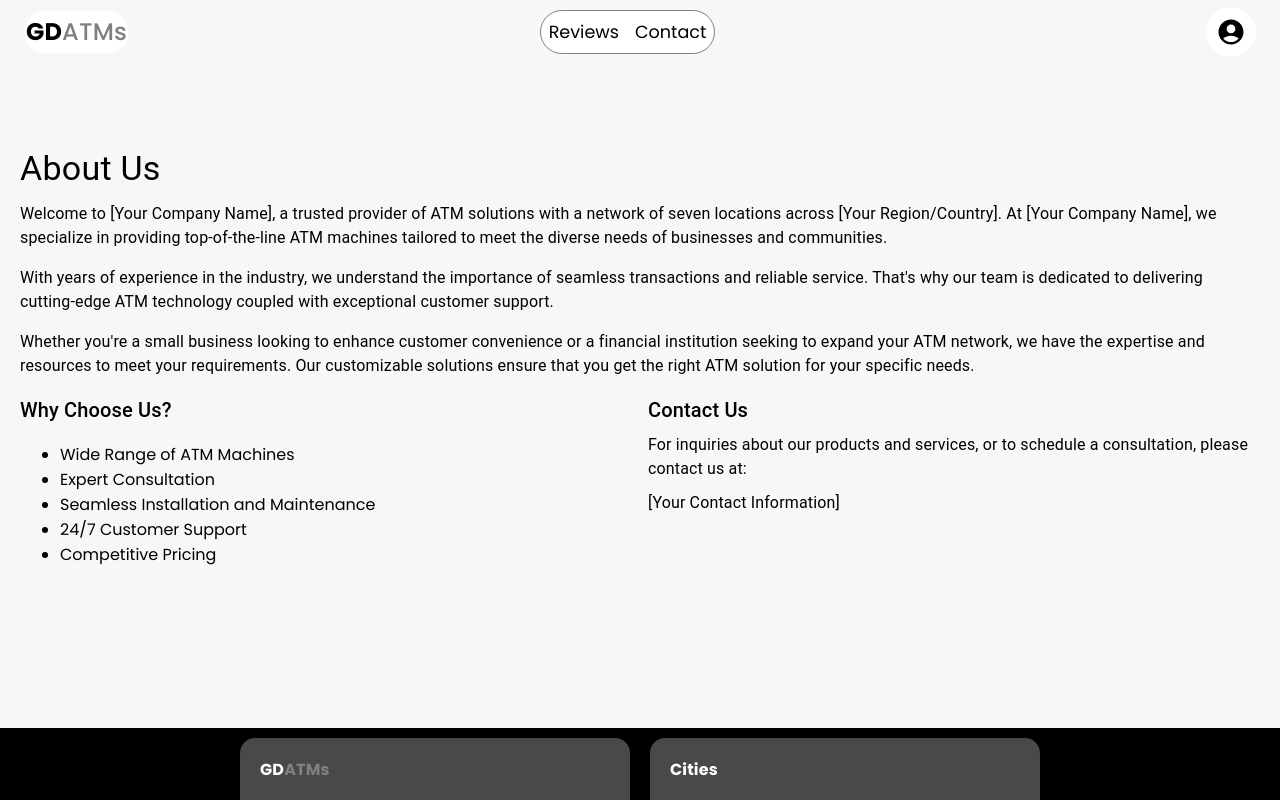
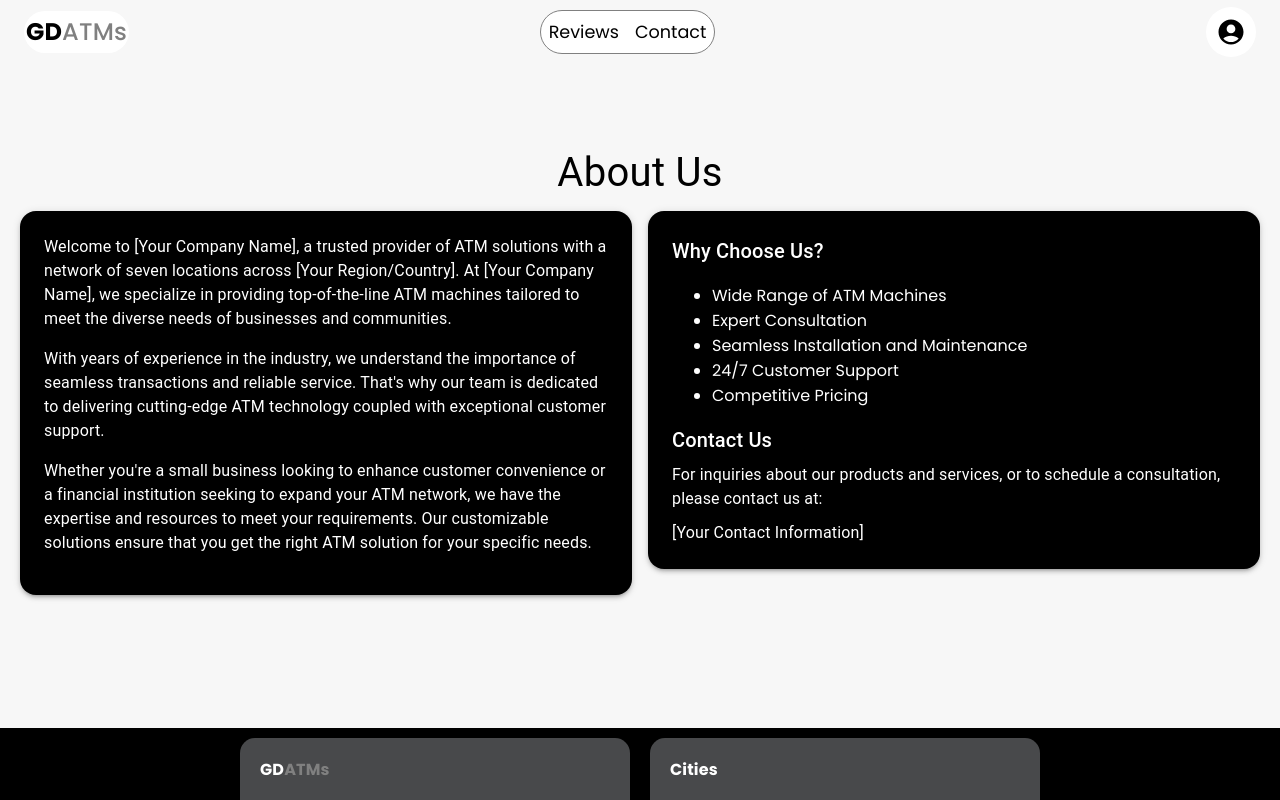
Before and after one commit to pToum21/gd-atms-v2, a React (Vite) app in the folder client/: page /about in a window 1280 px wide. Shown: the top 800 px of the page. Built offline with nearby package versions, Linux system fonts and the light colour scheme; no server answers.

Commit message:
working on the about me section of the web page

```diff
--- a/client/src/pages/About.jsx
+++ b/client/src/pages/About.jsx
@@ -1,38 +1,42 @@
 import React from 'react';
-import { Typography, Grid } from '@mui/material';
+import { Typography, Grid, Box } from '@mui/material';
 
 const About = () => {
     return (
         <div style={{ padding: '20px' }}>
-            <Typography variant="h4" gutterBottom>About Us</Typography>
-            <Typography variant="body1" paragraph>
+            <Typography variant="h4" gutterBottom sx={{textAlign: 'center', fontSize: '2.5rem'}}> About Us</Typography>
+            <Grid container spacing={2}>
+                <Grid item xs={12} md={6}>
+                    <Box bgcolor="black" boxShadow={3} p={3} borderRadius={4}>
+                        <Typography variant="body1" paragraph color="white">
                             Welcome to [Your Company Name], a trusted provider of ATM solutions with a network of seven locations across [Your Region/Country]. At [Your Company Name], we specialize in providing top-of-the-line ATM machines tailored to meet the diverse needs of businesses and communities.
                         </Typography>
-            <Typography variant="body1" paragraph>
+                        <Typography variant="body1" paragraph color="white">
                             With years of experience in the industry, we understand the importance of seamless transactions and reliable service. That's why our team is dedicated to delivering cutting-edge ATM technology coupled with exceptional customer support.
                         </Typography>
-            <Typography variant="body1" paragraph>
+                        <Typography variant="body1" paragraph color="white">
                             Whether you're a small business looking to enhance customer convenience or a financial institution seeking to expand your ATM network, we have the expertise and resources to meet your requirements. Our customizable solutions ensure that you get the right ATM solution for your specific needs.
                         </Typography>
-            <Grid container spacing={2}>
+                    </Box>
+                </Grid>
                 <Grid item xs={12} md={6}>
-                    <Typography variant="h6" gutterBottom>Why Choose Us?</Typography>
-                    <ul>
+                    <Box bgcolor="black" boxShadow={3} p={3} borderRadius={4}>
+                        <Typography variant="h6" gutterBottom color="white">Why Choose Us?</Typography>
+                        <ul style={{ color: 'white' }}>
                             <li>Wide Range of ATM Machines</li>
                             <li>Expert Consultation</li>
                             <li>Seamless Installation and Maintenance</li>
                             <li>24/7 Customer Support</li>
                             <li>Competitive Pricing</li>
                         </ul>
-                </Grid>
-                <Grid item xs={12} md={6}>
-                    <Typography variant="h6" gutterBottom>Contact Us</Typography>
-                    <Typography variant="body1">
+                        <Typography variant="h6" gutterBottom color="white">Contact Us</Typography>
+                        <Typography variant="body1" color="white">
                             For inquiries about our products and services, or to schedule a consultation, please contact us at:
                         </Typography>
-                    <Typography variant="body1" style={{ marginTop: '10px' }}>
+                        <Typography variant="body1" color="white" style={{ marginTop: '10px' }}>
                             [Your Contact Information]
                         </Typography>
+                    </Box>
                 </Grid>
             </Grid>
         </div>
```
Lines whose indentation alone changed are shown as unchanged.
